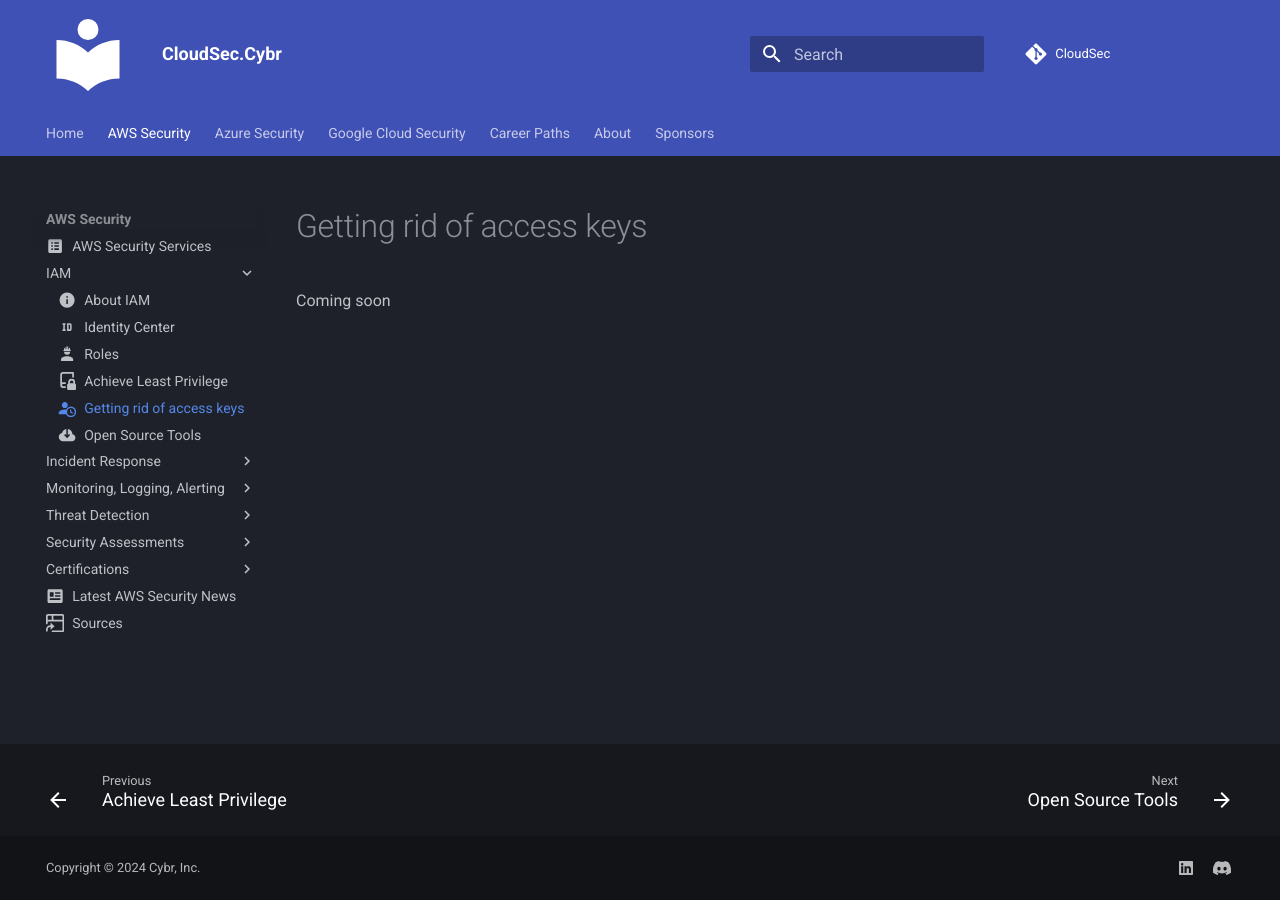
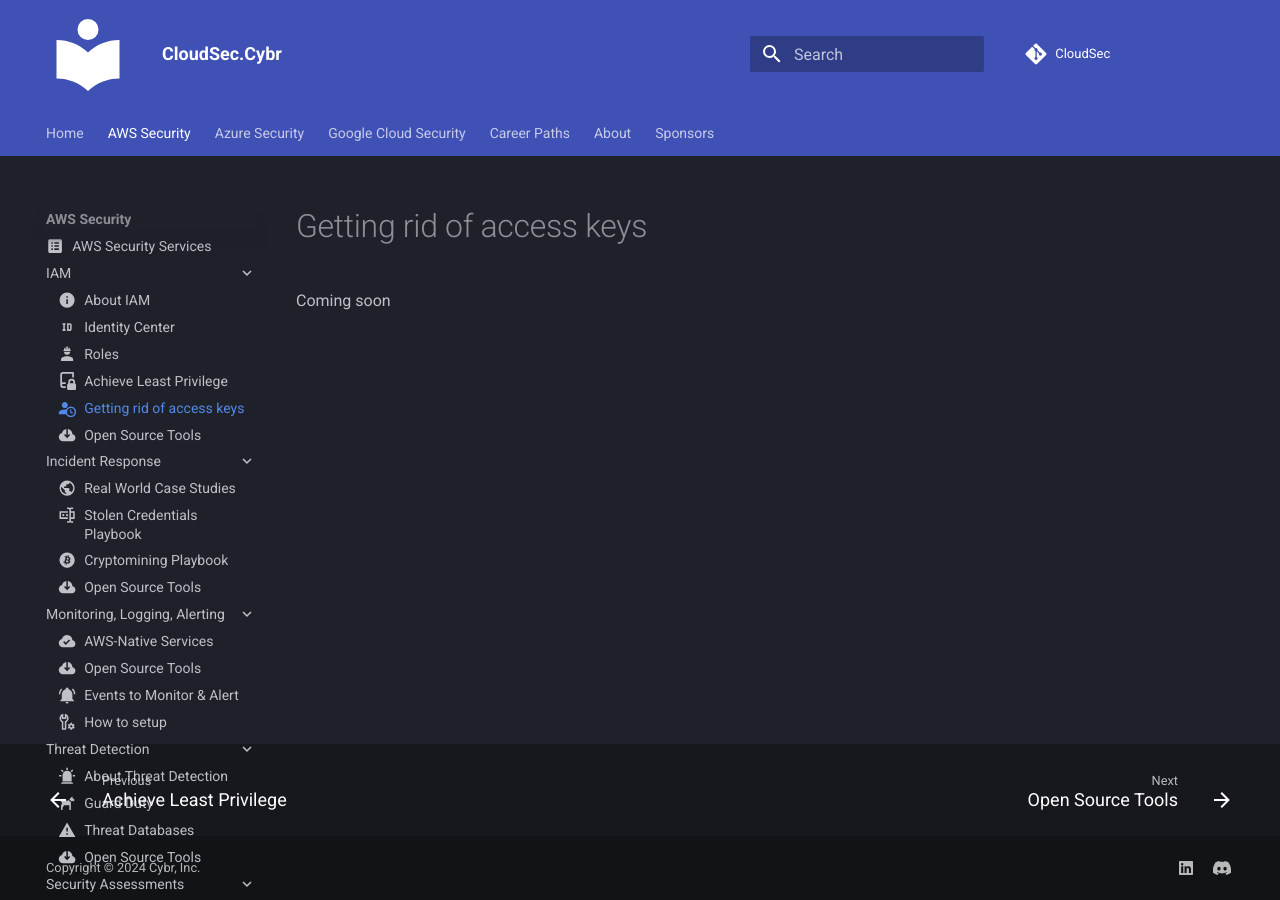
Before and after one commit to Cybr-Inc/CloudSec, an MkDocs documentation site: the page built from docs/aws/iam/get-rid-of-access-keys.md, in a window 1280 px wide. Built offline with MkDocs 1.6.1 and Material for MkDocs 9.7.7, drawn with Linux system fonts in a browser that asks for light colours; comment, search, counter and statistics services are not loaded.

Commit message:
added new menu items plus expanded navigation

```diff
--- a/mkdocs.yml
+++ b/mkdocs.yml
@@ -14,6 +14,7 @@ theme:
     - navigation.instant.progress
     - navigation.tracking
     - navigation.tabs
+    - navigation.expand
     - toc.follow
     - navigation.top
     - search.suggest
@@ -102,6 +103,7 @@ nav:
       - 'About Threat Detection': 'aws/threat-detection/threat-detection.md'
       - 'Guard Duty': 'aws/threat-detection/guard-duty.md'
       - 'Threat Databases': 'aws/threat-detection/threat-databases.md'
+      - 'Open Source Tools': 'aws/threat-detection/open-source-tools.md'
     - 'Security Assessments':
       - 'Pentesting & Red Teaming':
         - 'Open Source Tools': 'aws/security-assessments/pentesting-red-teaming/open-source-tools.md'
@@ -116,7 +118,10 @@ nav:
       - 'Certified Security Specialty': 'aws/certifications/certified-security-specialty.md'
     - 'Latest AWS Security News': 'aws/latest-news.md'
     - 'Sources': 'aws/sources.md'
-  - 'Azure Security': azure/about-azure.md
+  - 'Azure Security':
+    - 'Azure Security': 'azure/about-azure.md'
+    - 'Threat Detection':
+      - 'Open Source Tools': 'azure/threat-detection/open-source-tools.md'
   - 'Google Cloud Security': google-cloud/about-google-cloud.md
   - 'Career Paths': 'career-paths/cloudsec-career-paths.md'
   - About:
```
